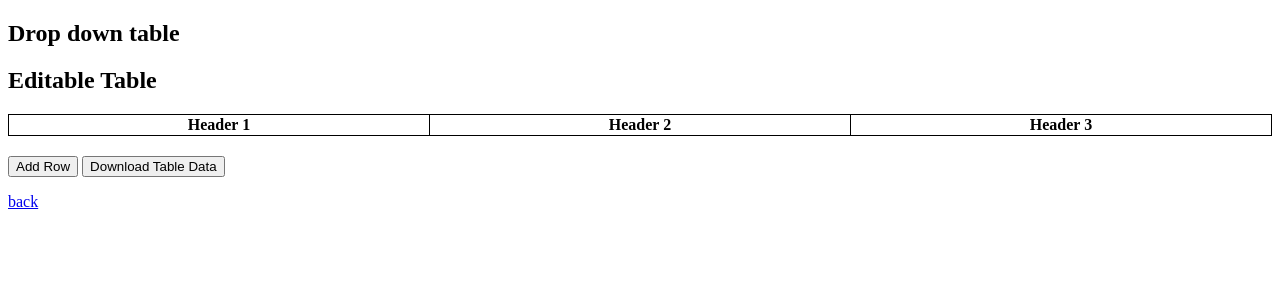
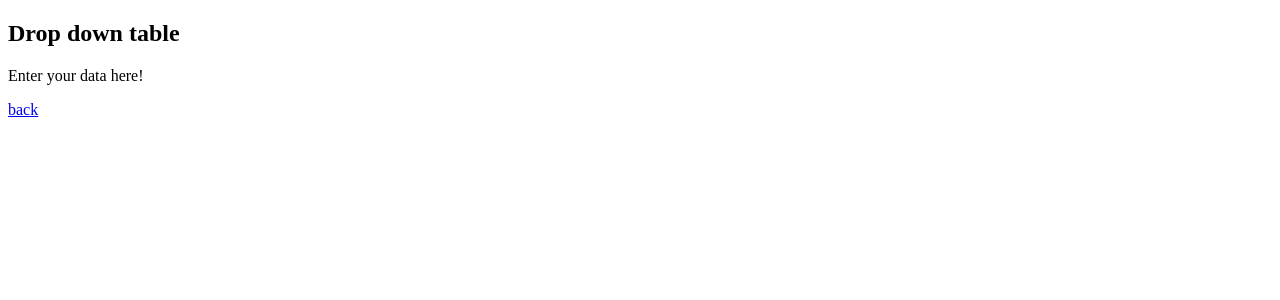
Before and after one commit to QuantumChemist/QuantumChemist.github.io, a Jekyll site: the page built from dropdown.md, in a window 1280 px wide. Shown: the top 300 px of the page. Built offline with Jekyll 4.4.1, drawn with Linux system fonts in a browser that asks for light colours; our own code applies the rules of GitHub Pages for plain Markdown files; part of the change alters nothing that is shown.

Commit message:
Update dropdown.md

```diff
--- a/dropdown.md
+++ b/dropdown.md
@@ -3,58 +3,7 @@ layout: dropdown
 ---
 
 ## Drop down table
-
-
-<h1>Editable Table</h1>
-
-<table id="editable-table">
-    <thead>
-        <tr>
-            <th>Header 1</th>
-            <th>Header 2</th>
-            <th>Header 3</th>
-        </tr>
-    </thead>
-    <tbody>
-        <!-- Table data will be populated here based on user input -->
-    </tbody>
-</table>
-
-<button id="add-row-button">Add Row</button>
-<button id="download-button">Download Table Data</button>
-
-<script>
-    const editableTable = document.getElementById('editable-table').getElementsByTagName('tbody')[0];
-    const addRowButton = document.getElementById('add-row-button');
-    const downloadButton = document.getElementById('download-button');
-
-    function addRow() {
-        const row = document.createElement('tr');
-        for (let i = 0; i < 3; i++) {
-            const cell = document.createElement('td');
-            cell.contentEditable = true;
-            row.appendChild(cell);
-        }
-        editableTable.appendChild(row);
-    }
-
-    function downloadTable() {
-        const rows = Array.from(editableTable.getElementsByTagName('tr'));
-        const data = rows.map(row => Array.from(row.getElementsByTagName('td')).map(td => td.innerText));
-        const csvContent = data.map(row => row.join(',')).join('\n');
-        const blob = new Blob([csvContent], { type: 'text/csv' });
-        const url = URL.createObjectURL(blob);
-        const a = document.createElement('a');
-        a.href = url;
-        a.download = 'table_data.csv';
-        document.body.appendChild(a);
-        a.click();
-        window.URL.revokeObjectURL(url);
-    }
-
-    addRowButton.addEventListener('click', addRow);
-    downloadButton.addEventListener('click', downloadTable);
-</script>
+Enter your data here!
 
 
 [back](./tools)
```
